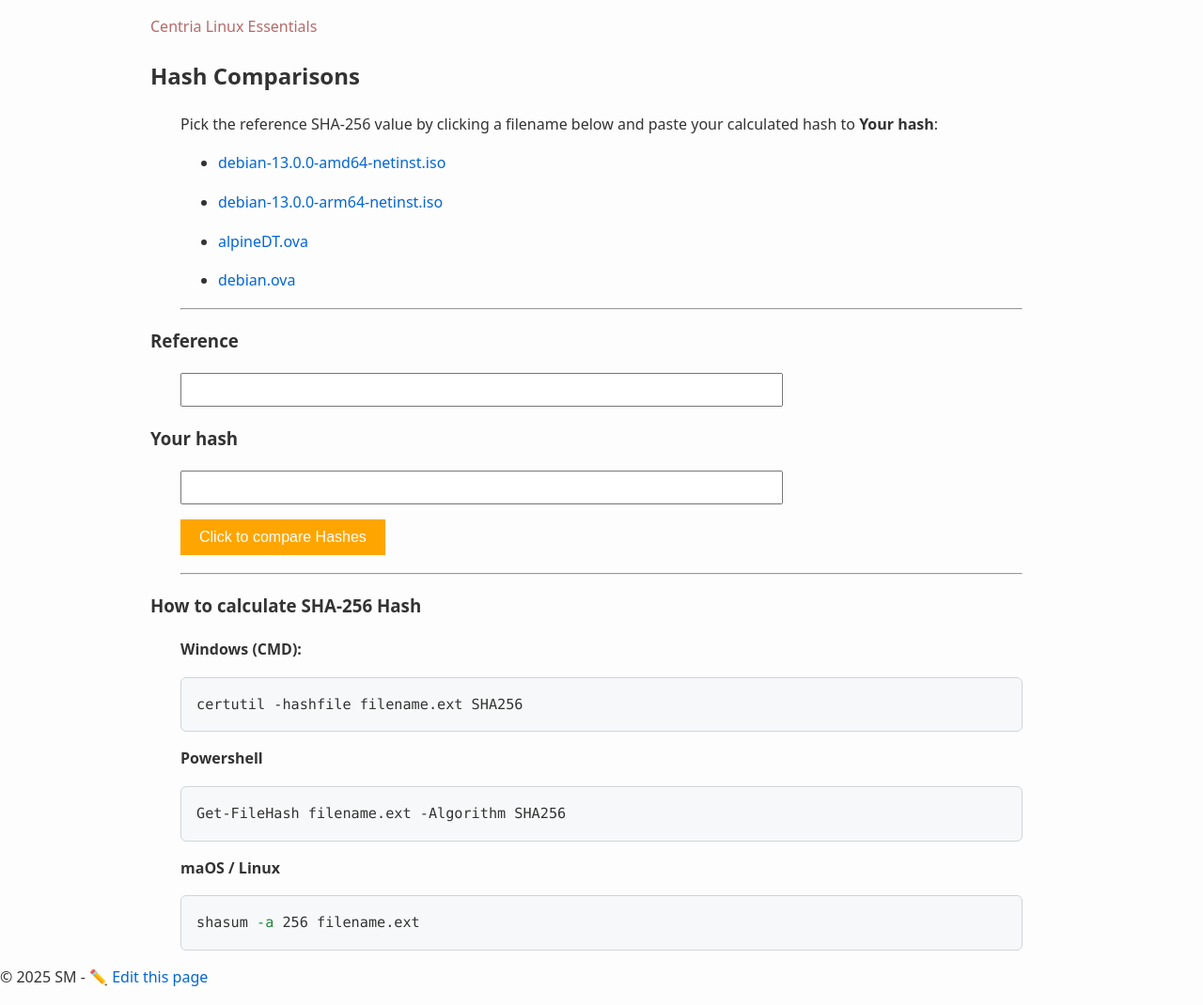
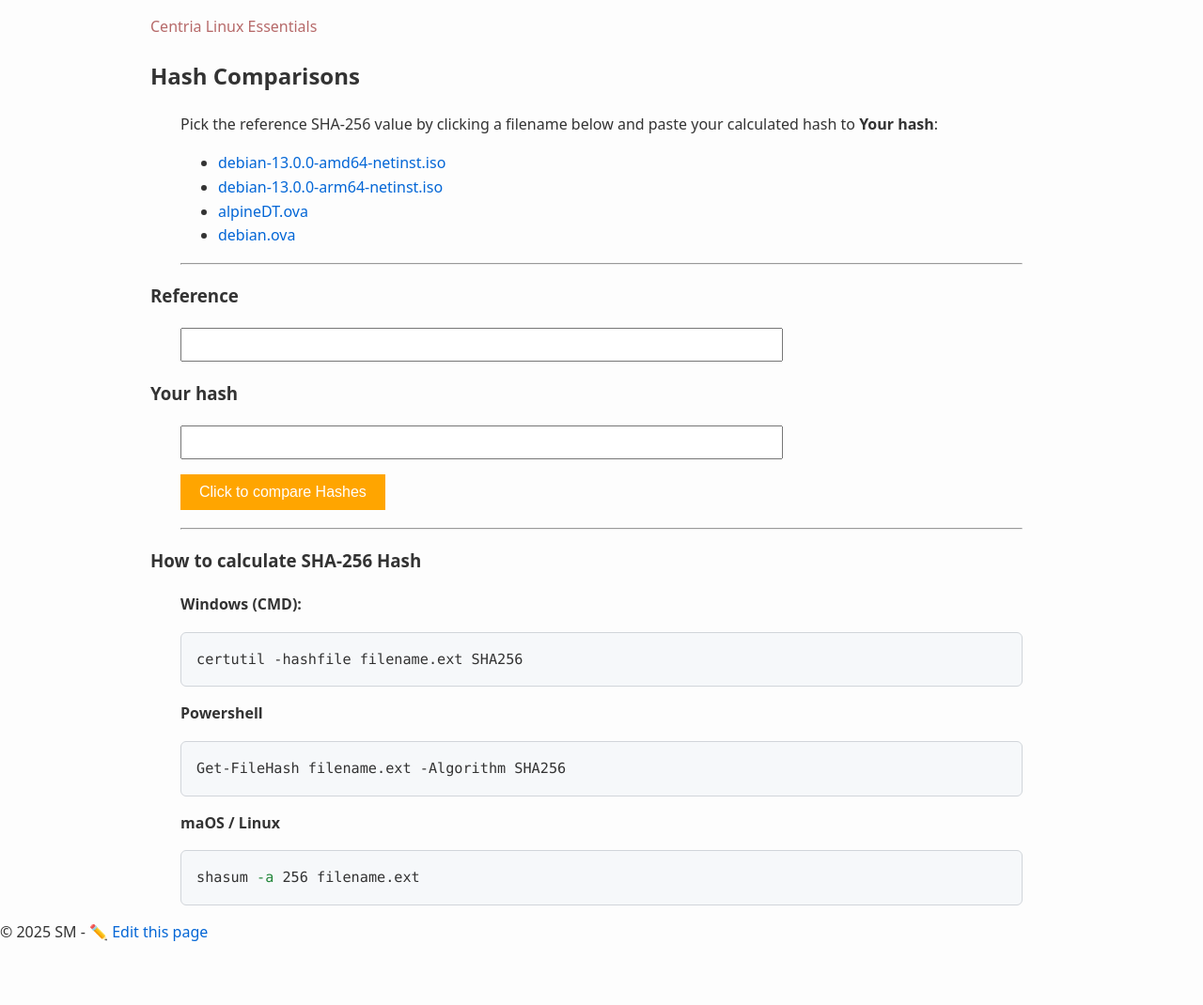
Before and after one commit to averkoc/lx, a Jekyll site: the page built from docs/hash.md, in a window 1280 px wide. Shown: the whole page at 94% size. Built offline with Jekyll 4.4.1, drawn with Linux system fonts in a browser that asks for light colours; after the commit the page ends 1022 px from its top, so only the background shows below that.

Commit message:
Update hash.md

```diff
--- a/docs/hash.md
+++ b/docs/hash.md
@@ -7,9 +7,15 @@
 
 Pick the reference SHA-256 value by clicking a filename below and paste your calculated hash to **Your hash**:
 
+<ul style="line-height: 1.6;">
 {% for item in site.data.hashes %}
-- [{{ item.file }}](#){:onclick="selectHash('{{ item.sha }}'); return false;"}
+  <li>
+    <a href="#" onclick="selectHash('{{ item.sha }}'); return false;">
+      {{ item.file }}
+    </a>
+  </li>
 {% endfor %}
+</ul>
 
 ---
 
```
